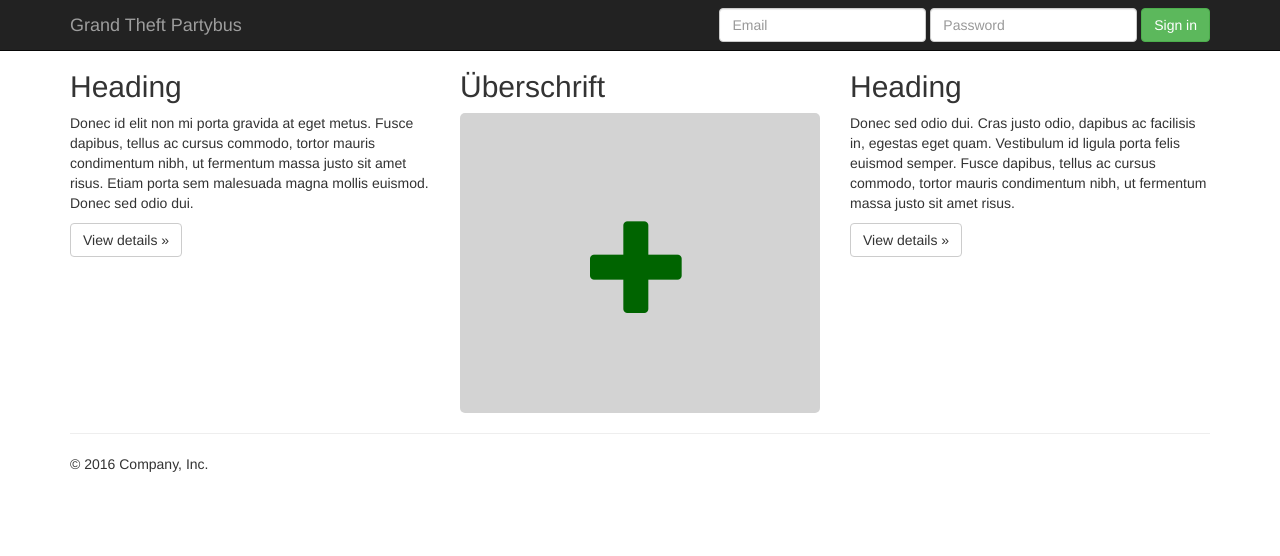
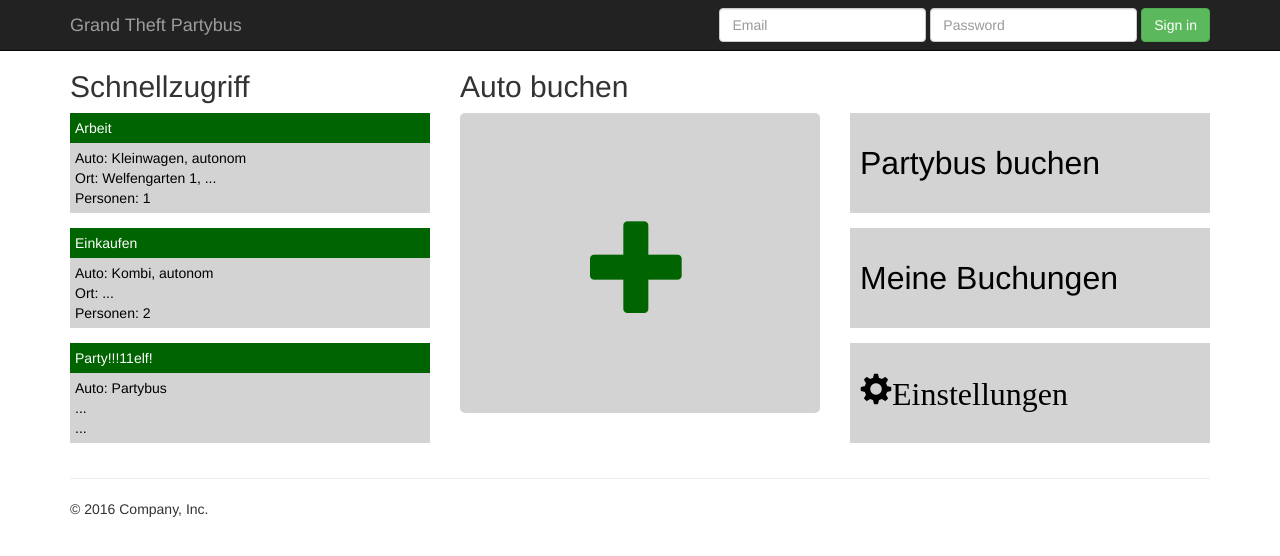
Before and after one commit to felixhaub/GrandTheftPartybus, a plain HTML site: page index.html in a window 1280 px wide. Drawn offline with Linux system fonts and the light colour scheme.

Commit message:
Added some styling to main-Content

```diff
--- a/css/style.css
+++ b/css/style.css
@@ -18,3 +18,43 @@ div#main {
 	line-height: 300px;
 	color: darkgreen;
 }
+
+.favButton>div {
+	width: 100%;
+	background-color: lightgrey;
+	margin-bottom: 15px;
+}
+
+.favButton:hover, .rightColButton:hover {
+	background-color: darkgreen;
+	text-decoration: none;
+}
+
+.favTitle {
+	padding: 5px;
+	background-color: darkgreen;
+	color: white;
+}
+
+.favContent {
+	padding: 5px;
+	color: black;
+}
+
+.rightColButton>div {
+	width: 100%;
+	background-color: lightgrey;
+	margin-bottom: 15px;
+	height: 100px;
+}
+
+.rightColButton>div:hover, .favButton>div:hover {
+	background-color: darkgreen;
+}
+
+.rightColContent {
+	padding-left: 10px;
+	color: black;
+	font-size: xx-large;
+	line-height: 100px;
+}
--- a/index.html
+++ b/index.html
@@ -12,7 +12,7 @@
 		<!-- Temporarily disable favicon, so we aren't flooded with errors about it missing... -->
 		<!--<link rel="icon" href="../../favicon.ico">-->
 
-		<title>Jumbotron Template for Bootstrap</title>
+		<title>Grand Theft Partybus</title>
 
 		<!-- Bootstrap core CSS -->
 		<link href="bt/css/bootstrap.min.css" rel="stylesheet">
@@ -76,18 +76,76 @@
 			<!-- Main content -->
 			<div id="contentMain" class="row">
 				<div class="col-md-4">
-					<h2>Heading</h2>
-					<p>Donec id elit non mi porta gravida at eget metus. Fusce dapibus, tellus ac cursus commodo, tortor mauris condimentum nibh, ut fermentum massa justo sit amet risus. Etiam porta sem malesuada magna mollis euismod. Donec sed odio dui. </p>
-					<p><a class="btn btn-default" href="#" role="button">View details &raquo;</a></p>
+					<h2>Schnellzugriff</h2>
+
+					<a class="favButton" href="#">
+						<div>
+							<div class="favTitle">
+								Arbeit
+							</div>
+							<div class="favContent">
+								Auto: Kleinwagen, autonom<br/>
+								Ort: Welfengarten 1, ...<br/>
+								Personen: 1
+							</div>
+						</div>
+					</a>
+
+					<a class="favButton" href="#">
+						<div>
+							<div class="favTitle">
+								Einkaufen
+							</div>
+							<div class="favContent">
+								Auto: Kombi, autonom<br/>
+								Ort: ...<br/>
+								Personen: 2
+							</div>
+						</div>
+					</a>
+
+					<a class="favButton" href="#">
+						<div>
+							<div class="favTitle">
+								Party!!!11elf!
+							</div>
+							<div class="favContent">
+								Auto: Partybus<br/>
+								...<br/>
+								...
+							</div>
+						</div>
+					</a>
 				</div>
 				<div class="col-md-4">
-					<h2>Überschrift</h2>
-					<a id="addBooking" class="newbutton" href="#"><div id="newdiv"><span class="glyphicon glyphicon-plus" id="plusgl" aria-hidden="true"></div></a>
+					<h2>Auto buchen</h2>
+					<a id="addBooking" class="newbutton" href="#"><div id="newdiv"><span class="glyphicon glyphicon-plus" id="plusgl" aria-hidden="true"/></div></a>
 			 </div>
 				<div class="col-md-4">
-					<h2>Heading</h2>
-					<p>Donec sed odio dui. Cras justo odio, dapibus ac facilisis in, egestas eget quam. Vestibulum id ligula porta felis euismod semper. Fusce dapibus, tellus ac cursus commodo, tortor mauris condimentum nibh, ut fermentum massa justo sit amet risus.</p>
-					<p><a class="btn btn-default" href="#" role="button">View details &raquo;</a></p>
+					<h2>&nbsp;</h2>
+					<a class="rightColButton" href="#">
+						<div>
+							<div class="rightColContent">
+								Partybus buchen
+							</div>
+						</div>
+					</a>
+
+					<a class="rightColButton" href="#">
+						<div>
+							<div class="rightColContent">
+								Meine Buchungen
+							</div>
+						</div>
+					</a>
+
+					<a class="rightColButton" href="#">
+						<div>
+							<div class="rightColContent">
+								<span class="glyphicon glyphicon-cog" aria-hidden="true"/>Einstellungen
+							</div>
+						</div>
+					</a>
 				</div>
 			</div>
 
```
